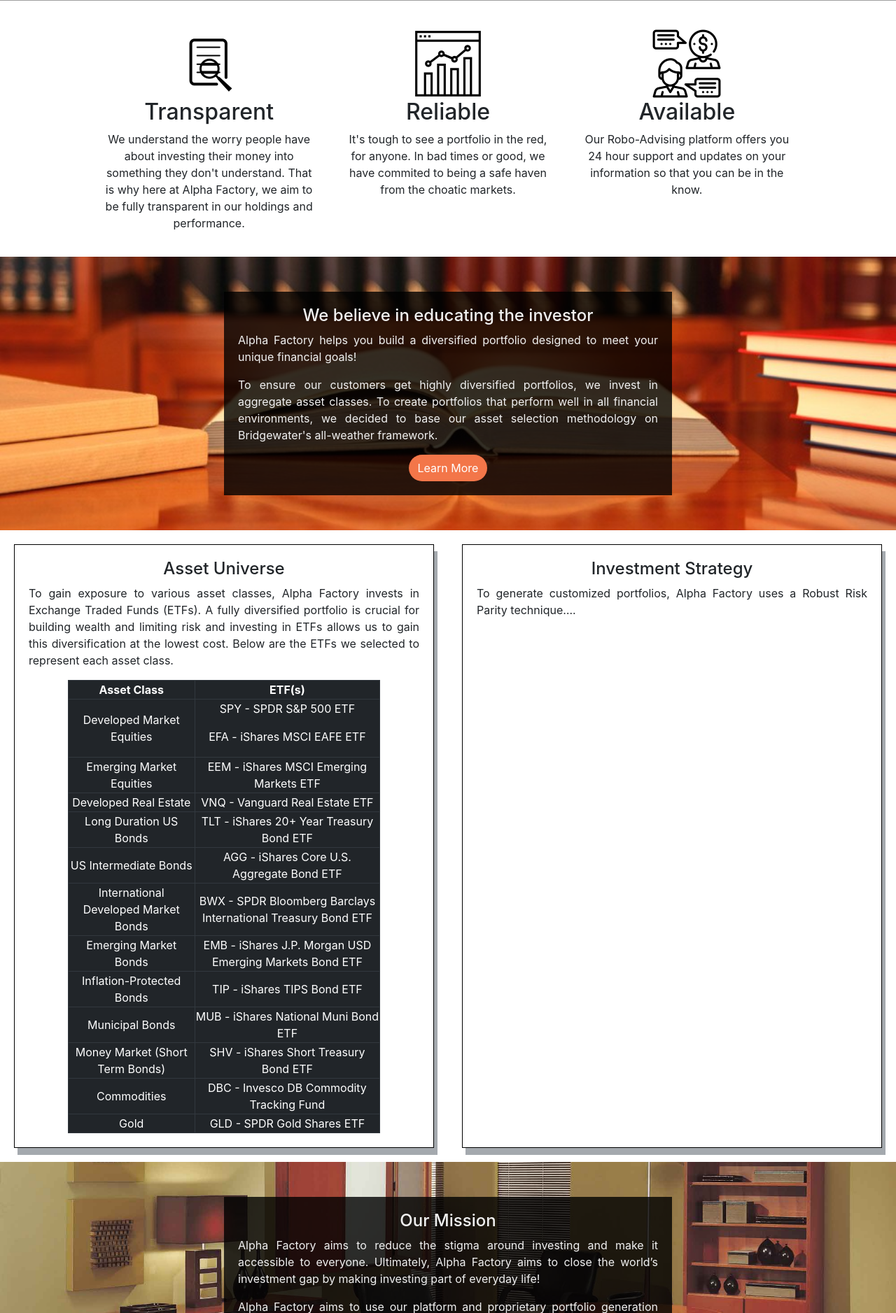
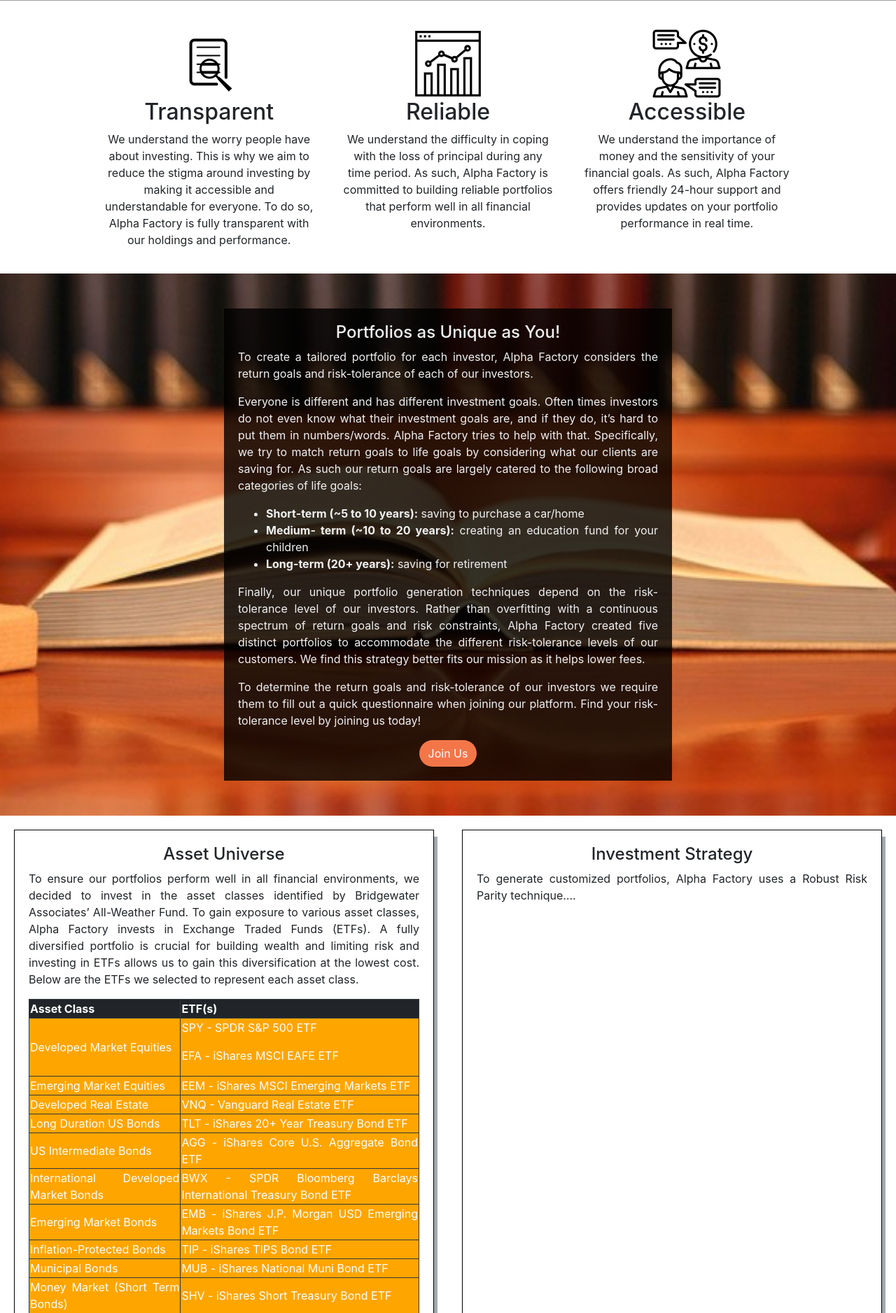
Before and after one commit to AmrMahmoud96/Project-Green, a Flask app: page /about in a window 1280 px wide. Shown: the part 471-2348 px from the top of the page at 70% size. Run offline with Flask 2, Linux system fonts and the light colour scheme; some libraries are stand-ins or nearby versions; grey boxes are pictures that could not be loaded.

Commit message:
updated about page

```diff
--- a/initial project/templates/about.html
+++ b/initial project/templates/about.html
@@ -70,6 +70,17 @@
     background-repeat: no-repeat;
     background-size: cover;
 }
+.bg4 {
+    /* The image used */
+    background-image: url('/static/images/testimg4.jpg') !important;
+    color: white;
+    width:100%;
+    display:inline-block;
+    /* Center and scale the image nicely */
+    background-position: center;
+    background-repeat: no-repeat;
+    background-size: cover;
+}
 .about-content-container{
 padding: 20px;
 /*
@@ -129,6 +140,7 @@
 
 #assetTable td{
     border: 1px solid #32383e !important;
+	background-color:orange;
 }
 #assetTable th{
     border: 1px solid #32383e !important;
@@ -154,35 +166,41 @@
             <div class="col">
                 <img src='./static/images/transparent.png' width="100" height='100'>
                 <h2>Transparent</h2>
-                <p>We understand the worry people have about investing their money into something they don't understand. That is why here at Alpha Factory, we aim to be fully transparent in our holdings and performance.</p>
+                <p>We understand the worry people have about investing. This is why we aim to reduce the stigma around investing by making it accessible and understandable for everyone. To do so, Alpha Factory is fully transparent with our holdings and performance.</p>
             </div>
             <div class="col">
                 <img src='./static/images/question_images/Q6b.png' width="100" height='100'>
                 <h2>Reliable</h2>
-                <p>It's tough to see a portfolio in the red, for anyone. In bad times or good, we have commited to being a safe haven from the choatic markets.</p>
+                <p>We understand the difficulty in coping with the loss of principal during any time period. As such, Alpha Factory is committed to building reliable portfolios that perform well in all financial environments.</p>
             </div>
             <div class="col">
                 <img src='./static/images/question_images/Q12a.png' width="100" height='100'>
-                <h2>Available</h2>
-                <p>Our Robo-Advising platform offers you 24 hour support and updates on your information so that you can be in the know.</p>
+                <h2>Accessible</h2>
+                <p>We understand the importance of money and the sensitivity of your financial goals. As such, Alpha Factory offers friendly 24-hour support and provides updates on your portfolio performance in real time.</p>
             </div>
         </div>
 </div>
 <div>
     <div class="bg3">
         <div class="about-content-container justify">
-            <h4 class ="center">We believe in educating the investor</h4>
-            <p>Alpha Factory helps you build a diversified portfolio designed to meet your unique financial goals!</p>
-            <p>To ensure our customers get highly diversified portfolios, we invest in aggregate asset classes.
-            To create portfolios that perform well in all financial environments, we decided to base our asset selection methodology on Bridgewater's all-weather framework.</p>
-            <div class="center"><a href="#learnmore"><button style="border-radius: 20px;" class="btn basecolorbtn">Learn More</button></a></div>
+            <h4 class ="center">Portfolios as Unique as You!</h4>
+            <p>To create a tailored portfolio for each investor, Alpha Factory considers the return goals and risk-tolerance of each of our investors.</p>
+            <p>Everyone is different and has different investment goals. Often times investors do not even know what their investment goals are, and if they do, it’s hard to put them in numbers/words. Alpha Factory tries to help with that. Specifically, we try to match return goals to life goals by considering what our clients are saving for. As such our return goals are largely catered to the following broad categories of life goals:</p>
+            <ul>
+				<li><b>Short-term (~5 to 10 years):</b> saving to purchase a car/home</li>
+				<li><b>Medium- term (~10 to 20 years):</b> creating an education fund for your children</li>
+				<li><b>Long-term (20+ years):</b> saving for retirement </li>
+			</ul>
+			<p>Finally, our unique portfolio generation techniques depend on the risk-tolerance level of our investors. Rather than overfitting with a continuous spectrum of return goals and risk constraints, Alpha Factory created five distinct portfolios to accommodate the different risk-tolerance levels of our customers. We find this strategy better fits our mission as it helps lower fees.</p>
+			<p>To determine the return goals and risk-tolerance of our investors we require them to fill out a quick questionnaire when joining our platform. Find your risk-tolerance level by joining us today!</p>
+			<div class="center"><a href={{url_for('joinus')}}><button style="border-radius: 20px;" class="btn basecolorbtn">Join Us</button></a></div>
         </div>
 </div>
 <div id="learnmore" class="class2 center">
     <div class="section justify">
 	<h4 class ="center">Asset Universe</h4>
-	<p>To gain exposure to various asset classes, Alpha Factory invests in Exchange Traded Funds (ETFs). A fully diversified portfolio is crucial for building wealth and limiting risk and investing in ETFs allows us to gain this diversification at the lowest cost. Below are the ETFs we selected to represent each asset class.</p>
-	<table class="center table-dark" id='assetTable'style="width:80%; margin: 0 auto;">
+	<p>To ensure our portfolios perform well in all financial environments, we decided to invest in the asset classes identified by Bridgewater Associates’ All-Weather Fund. To gain exposure to various asset classes, Alpha Factory invests in Exchange Traded Funds (ETFs). A fully diversified portfolio is crucial for building wealth and limiting risk and investing in ETFs allows us to gain this diversification at the lowest cost. Below are the ETFs we selected to represent each asset class.</p>
+	<table class="left table-dark" id='assetTable'style="width:100%; margin: 0 auto;">
   <tr>
     <th>Asset Class</th>
     <th>ETF(s)</th>
```
Also changed, not shown: initial project/static/images/testimg4.jpg (added).
